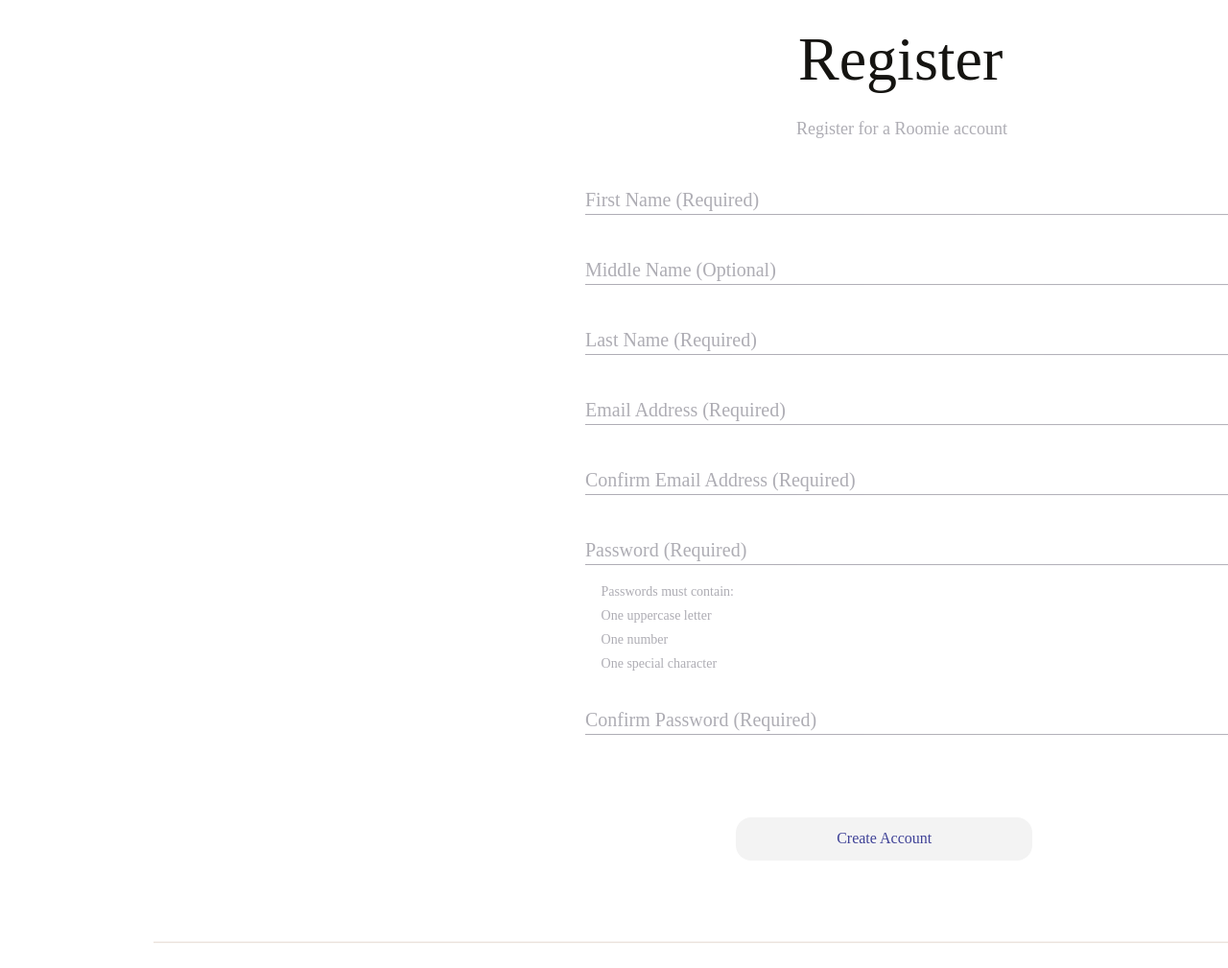
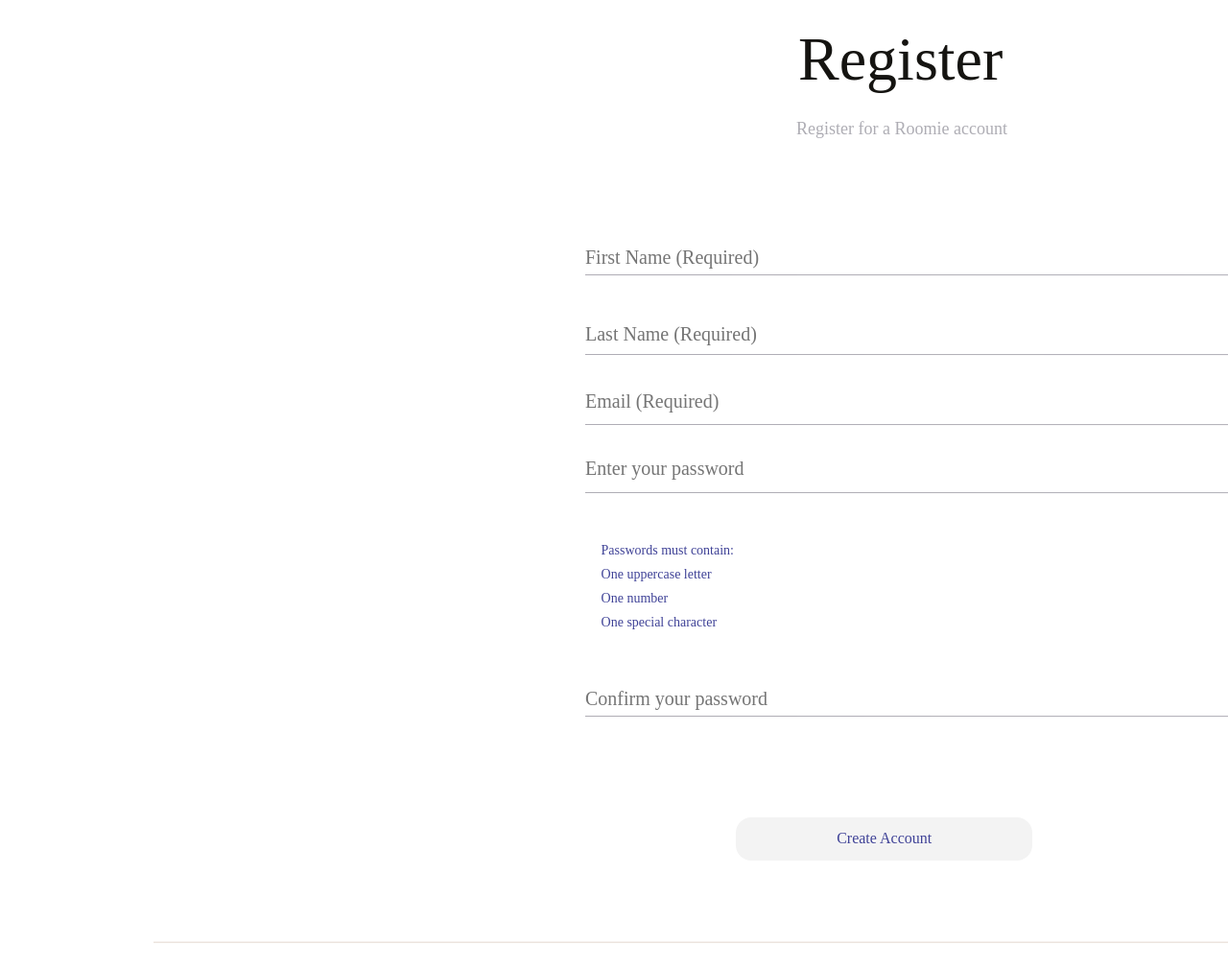
Before and after one commit to davido-noowin/Roomie, a Django app: page /register/ in a window 1280 px wide. Shown: the part 141-1150 px from the top of the page at 96% size. Run offline with Django 4.2, Linux system fonts and the light colour scheme; some web fonts are replaced.

Commit message:
added functionality to registering for a user

```diff
--- /dev/null
+++ b/roomie/main/forms.py
@@ -0,0 +1,70 @@
+from django.contrib.auth.forms import UserCreationForm
+from django import forms
+from django.contrib.auth.models import User
+
+class NewUserForm(UserCreationForm):
+    first_name = forms.CharField(
+        label="First Name",
+        required=True,
+        max_length=32,
+        error_messages={
+            'required': 'Please enter your first name.',
+            'invalid': 'Please enter your first name.'
+        },
+        widget=forms.TextInput(
+            attrs={
+                'placeholder': 'First Name (Required)',
+                'class': 'register-text21',
+            }
+        )
+    )
+
+    last_name = forms.CharField(
+        label="Last Name",
+        required=True,
+        max_length=32,
+        widget=forms.TextInput(
+            attrs={
+                'placeholder': 'Last Name (Required)',
+                'class' : 'register-text19',
+            }
+        )
+    )
+
+    email= forms.EmailField(
+        label="Email",
+        required=True,
+        max_length=64,
+        widget=forms.TextInput(
+            attrs={
+                'placeholder': 'Email (Required)',
+                'class' : 'register-text17',
+            }
+        )
+    )
+
+    password1 = forms.CharField(
+        label="Password",
+        required=True,
+        widget=forms.PasswordInput(
+            attrs={
+                'placeholder': 'Enter your password',
+                'class': 'register-text04',
+            }
+        )
+    )
+
+    password2 = forms.CharField(
+        label="Confirm Password",
+        required=True,
+        widget=forms.PasswordInput(
+            attrs={
+                'placeholder': 'Confirm your password',
+                'class': 'register-text02',
+            }
+        )
+    )
+
+    class Meta:
+        model = User
+        fields = ['first_name', 'last_name', 'email', 'password1', 'password2']
--- a/roomie/main/static/register.css
+++ b/roomie/main/static/register.css
@@ -40,6 +40,10 @@
   border-radius: 16px;
   justify-content: center;
   background-color: var(--dl-color-default-linecolor);
+  cursor: pointer;
+}
+.register-create-account-button:hover {
+  background-color: rgba(102, 102, 102, 0.5);
 }
 .register-text {
   color: var(--dl-color-default-maincolor);
@@ -54,7 +58,7 @@
   text-decoration: none;
 }
 .register-text02 {
-  top: 542px;
+  top: 260px;
   color: var(--dl-color-default-paragraphcolor);
   width: 700px;
   height: auto;
@@ -69,16 +73,18 @@
   border-width: 0px;
   font-stretch: normal;
   text-decoration: none;
+  border: none;
+  outline: none;
 }
 .register-line6 {
-  top: 574px;
+  top: 555px;
   left: 0px;
   width: 700px;
   height: auto;
   position: absolute;
 }
 .register-text04 {
-  top: 365px;
+  top: 140px;
   color: var(--dl-color-default-paragraphcolor);
   width: 700px;
   height: auto;
@@ -93,18 +99,20 @@
   border-width: 0px;
   font-stretch: normal;
   text-decoration: none;
+  outline: none;
+  border: none;
 }
 .register-line61 {
-  top: 397px;
+  top: 322px;
   left: 0px;
   width: 700px;
   height: auto;
   position: absolute;
 }
 .register-text06 {
-  top: 413px;
+  top: 370px;
   left: 16.568077087402344px;
-  color: var(--dl-color-default-paragraphcolor);
+  color: var(--dl-color-default-maincolor);
   width: 350px;
   height: auto;
   position: absolute;
@@ -142,7 +150,7 @@
   position: absolute;
 }
 .register-text17 {
-  top: 219px;
+  top: 105px;
   color: var(--dl-color-default-paragraphcolor);
   width: 700px;
   height: auto;
@@ -157,6 +165,8 @@
   border-width: 0px;
   font-stretch: normal;
   text-decoration: none;
+  border: none;
+  outline: none;
 }
 .register-line63 {
   top: 251px;
@@ -166,7 +176,7 @@
   position: absolute;
 }
 .register-text19 {
-  top: 146px;
+  top: 70px;
   color: var(--dl-color-default-paragraphcolor);
   width: 700px;
   height: auto;
@@ -181,6 +191,8 @@
   border-width: 0px;
   font-stretch: normal;
   text-decoration: none;
+  border: none;
+  outline: none;
 }
 .register-line64 {
   top: 178px;
@@ -191,6 +203,7 @@
 }
 .register-text21 {
   color: var(--dl-color-default-paragraphcolor);
+  top: 30px;
   width: 700px;
   height: auto;
   padding: 0px;
@@ -204,9 +217,11 @@
   border-width: 0px;
   font-stretch: normal;
   text-decoration: none;
+  border: none;
+  outline: none;
 }
 .register-line65 {
-  top: 32px;
+  top: 95px;
   left: 0px;
   width: 700px;
   height: auto;
@@ -228,13 +243,6 @@
   border-width: 0px;
   font-stretch: normal;
   text-decoration: none;
-}
-.register-line66 {
-  top: 105px;
-  left: 0px;
-  width: 700px;
-  height: auto;
-  position: absolute;
 }
 .register-footer {
   top: 1122px;
--- a/roomie/main/templates/main/register.html
+++ b/roomie/main/templates/main/register.html
@@ -62,20 +62,40 @@
       <div class="register-container">
         <div class="register-register">
           <div class="register-registerinfo">
-            <button class="register-create-account-button button">
-              <span class="register-text"><span>Create Account</span></span>
-            </button>
-            <span id="confirmpw" class="register-text02 input">
-              <span>Confirm Password (Required)</span>
-            </span>
+            <form method="POST" action="">
+              {% csrf_token %}
+
+              <span id="firstname" class="register-text21 input">
+                <span>{{form.first_name}}</span>
+              </span>
+
+              <span id="lastname" class="register-text19 input">
+                <span>{{form.last_name}}</span>
+              </span>
+
+              <span id="email" class="register-text17 input">
+                <span>{{form.email}}</span>
+              </span>
+
+              <span id="pw" class="register-text04 input">
+                <span>{{form.password1}}</span>
+              </span>
+
+              <span id="confirmpw" class="register-text02 input">
+                <span>{{form.password2}}</span>
+              </span>
+
+              <button type="submit" class="register-create-account-button button">
+                <span class="register-text"><span>Create Account</span></span>
+              </button>
+
+            </form>
+
             <img
               alt="Line62877"
               src="{% static 'line62877-6bn.svg' %}"
               class="register-line6"
             />
-            <span id="pw" class="register-text04 input">
-              <span>Password (Required)</span>
-            </span>
             <img
               alt="Line62876"
               src="{% static 'line62876-o46.svg' %}"
@@ -92,45 +112,21 @@
                 <span>One special character</span>
               </span>
             </span>
-            <span id="cofirmemail" class="register-text15 input">
-              <span>Confirm Email Address (Required)</span>
-            </span>
-            <img
-              alt="Line62877"
-              src="{% static 'line62877-4s8.svg' %}"
-              class="register-line62"
-            />
-            <span id="email" class="register-text17 input">
-              <span>Email Address (Required)</span>
-            </span>
+
             <img
               alt="Line62876"
               src="{% static 'line62876-0wo.svg' %}"
               class="register-line63"
             />
-            <span id="lastname" class="register-text19 input">
-              <span>Last Name (Required)</span>
-            </span>
             <img
               alt="Line62877"
               src="{% static 'line62877-he3m.svg' %}"
               class="register-line64"
             />
-            <span id="firstname" class="register-text21 input">
-              <span>First Name (Required)</span>
-            </span>
             <img
               alt="Line62877"
               src="{% static 'line62877-9456.svg' %}"
               class="register-line65"
-            />
-            <span id="middlename" class="register-text23 input">
-              <span>Middle Name (Optional)</span>
-            </span>
-            <img
-              alt="Line63037"
-              src="{% static 'line63037-f335.svg' %}"
-              class="register-line66"
             />
           </div>
           <div class="register-footer">
--- a/roomie/main/views.py
+++ b/roomie/main/views.py
@@ -1,6 +1,8 @@
 from django.shortcuts import render
 from django.http import HttpResponse, HttpResponseRedirect
+from django.contrib.auth.forms import UserCreationForm
 from .models import Room, Roomaccomodations
+from .forms import NewUserForm
 
 def home(response:HttpResponse) -> HttpResponse:
     #room_info = Room.objects.all()
@@ -26,4 +28,15 @@ def account(response:HttpResponse) -> HttpResponse:
 
 
 def createAccount(response:HttpResponse) -> HttpResponse:
-    return render(response, 'main/register.html')
+    form = NewUserForm()
+
+    if response.method == 'POST':
+        form = NewUserForm(response.POST)
+        if form.is_valid():
+            form.save()
+
+    context = {
+        'form' : form
+    }
+
+    return render(response, 'main/register.html', context)
```
